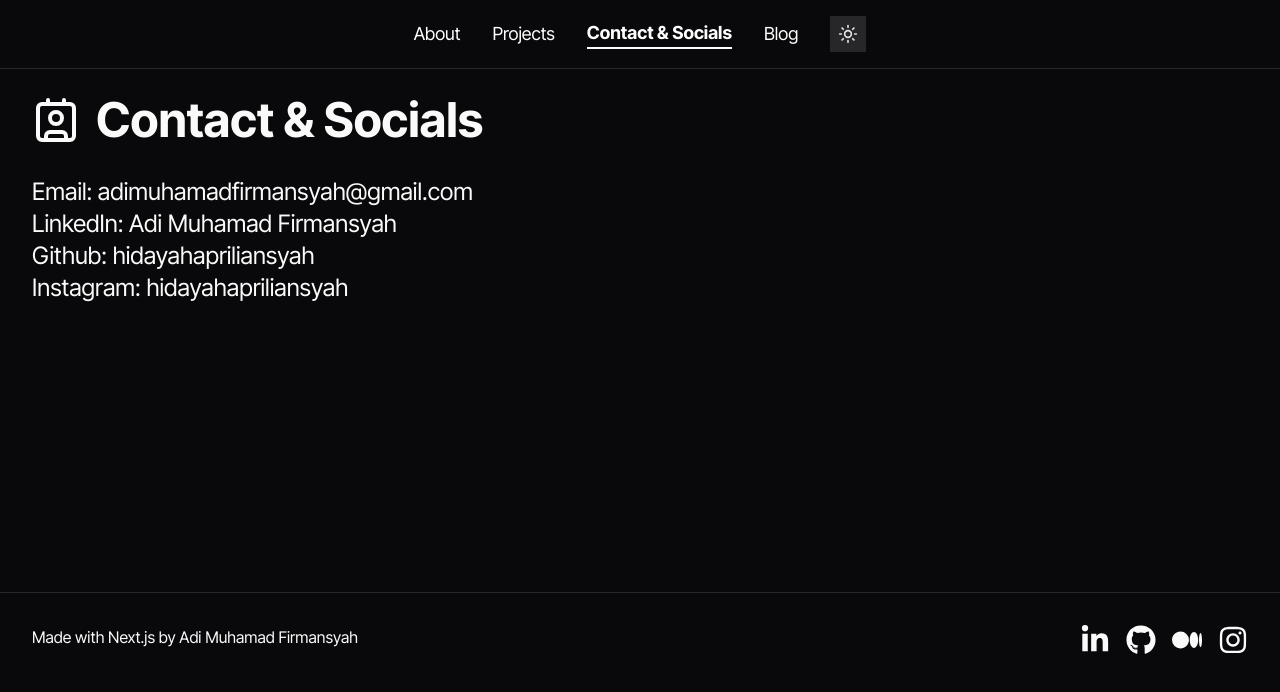
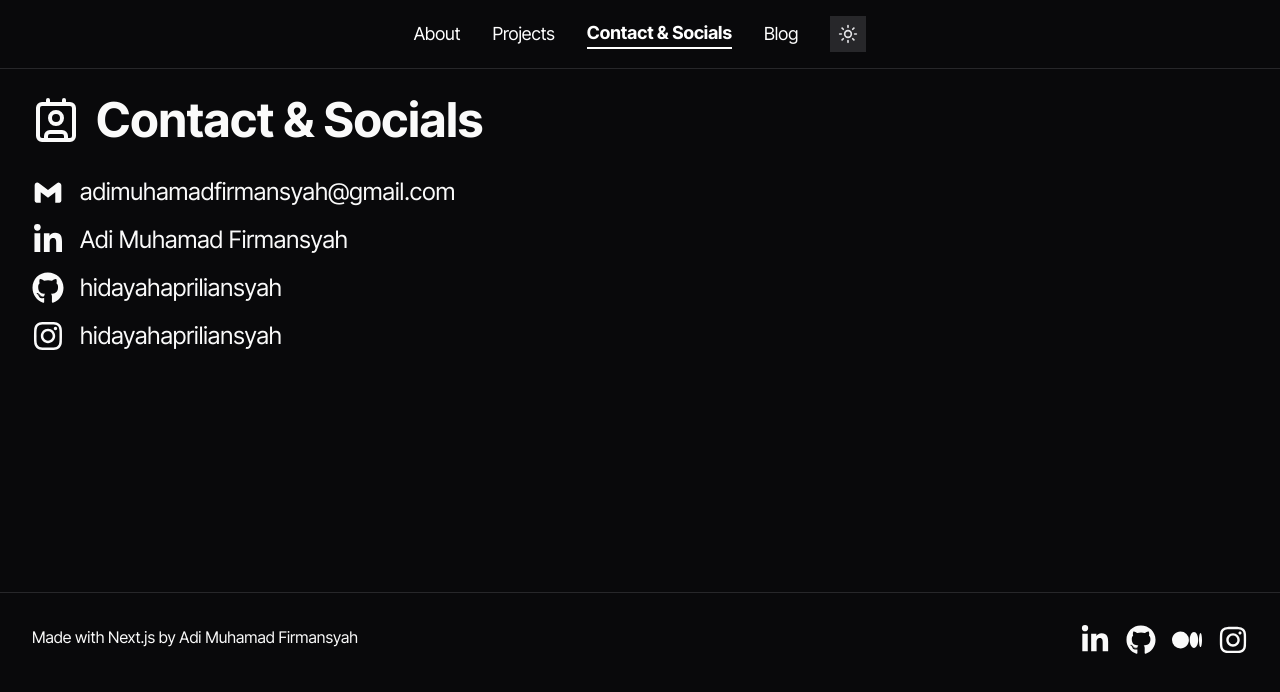
Before and after one commit to hidayahapriliansyah/adimf, a Next.js app: page /contact in a window 1280 px wide. Shown: the top 692 px of the page. Built offline with nearby package versions, Linux system fonts and the light colour scheme.

Commit message:
fix: contact & socials styling

```diff
--- a/src/app/contact/components/Contacts.tsx
+++ b/src/app/contact/components/Contacts.tsx
@@ -2,6 +2,10 @@
 
 import React from 'react'
 import { motion } from 'framer-motion'
+import { BiLogoGmail } from "react-icons/bi";
+import { FaLinkedinIn } from "react-icons/fa";
+import { FaGithub } from "react-icons/fa6";
+import { FaInstagram } from "react-icons/fa";
 
 const Contacts = () => {
   return (
@@ -11,21 +15,21 @@ const Contacts = () => {
       transition={{ duration: 0.9, delay: 1.8 }}
       className='mt-8 h-96'
     >
-      <ul className='text-xl md:text-2xl'>
-        <li>
-          Email:{' '}
+      <ul className='flex flex-col gap-4 text-lg md:text-2xl'>
+        <li className='flex flex-wrap justify-start items-center gap-4'>
+          <BiLogoGmail className='w-6 h-6 md:w-8 md:h-8 inline' />
           <a href="mailto:adimuhamadfirmansyah@gmail.com" className='hover:underline'>adimuhamadfirmansyah@gmail.com</a>
         </li>
-        <li>
-          LinkedIn:{' '}
+        <li className='flex flex-wrap justify-start items-center gap-4'>
+          <FaLinkedinIn className='w-6 h-6 md:w-8 md:h-8 inline' />
           <a href="https://www.linkedin.com/in/hidayahapriliansyah/" target='_blank' className='hover:underline'>Adi Muhamad Firmansyah</a>
         </li>
-        <li>
-          Github:{' '}
+        <li className='flex flex-wrap justify-start items-center gap-4'>
+          <FaGithub className='w-6 h-6 md:w-8 md:h-8 inline' />
           <a href="https://github.com/hidayahapriliansyah" target='_blank' className='hover:underline'>hidayahapriliansyah</a>
         </li>
-        <li>
-          Instagram:{' '}
+        <li className='flex flex-wrap justify-start items-center gap-4'>
+          <FaInstagram className='w-6 h-6 md:w-8 md:h-8 inline' />
           <a href="https://www.instagram.com/hidayahapriliansyah/" target='_blank' className='hover:underline'>hidayahapriliansyah</a>
         </li>
       </ul>
```
